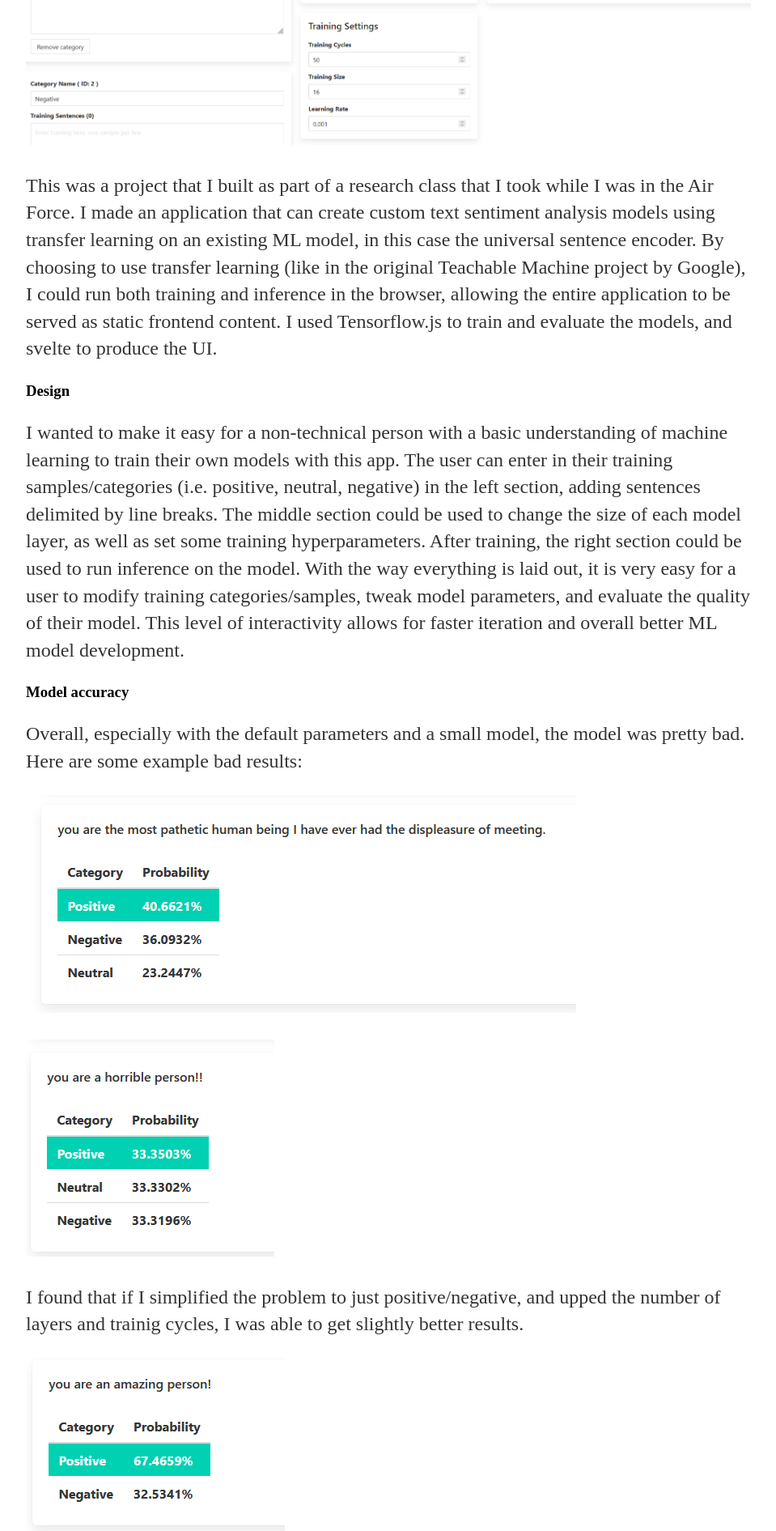
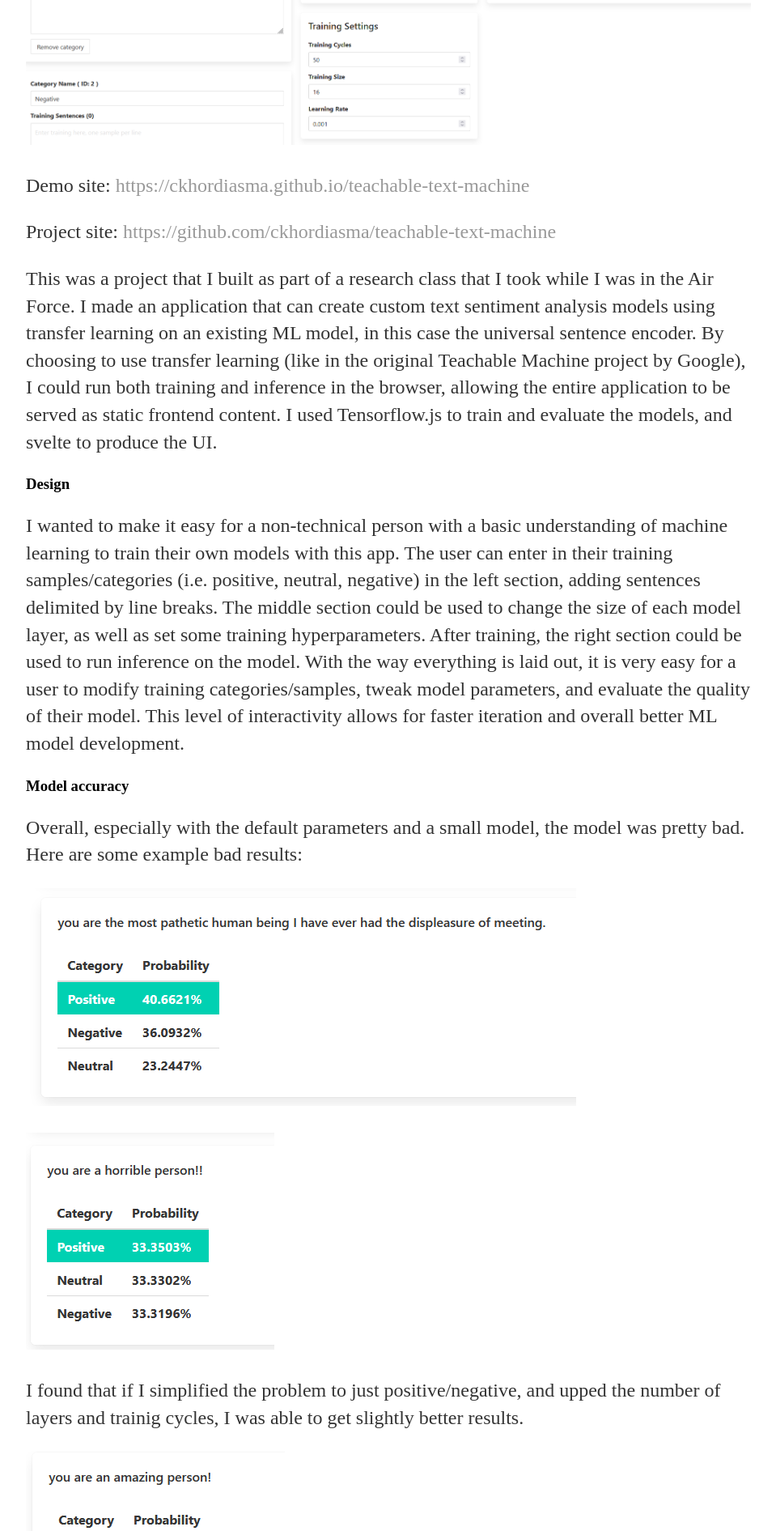
Before and after one commit to ckhordiasma/xoid, a Jekyll site: the page built from _projects/teachable_text_machine.md, in a window 1280 px wide. Shown: the part 454-2345 px from the top of the page at 81% size, without its empty margins (160-1119 px from the left). Built offline with Jekyll 4.4.1, drawn with Linux system fonts in a browser that asks for light colours.

Commit message:
changed css to make images 100% max. added image to resume pipeline project

```diff
--- a/_projects/teachable_text_machine.md
+++ b/_projects/teachable_text_machine.md
@@ -4,7 +4,12 @@
 date: 2021-04-01
 ---
 
-<a href="https://ckhordiasma.github.io/teachable-text-machine"><img src="/media/teachable-text-machine/ui.png" alt="image of ui" style="width:100%" /></a>
+
+![image of ui](/media/teachable-text-machine/ui.png)
+
+Demo site: <https://ckhordiasma.github.io/teachable-text-machine>
+
+Project site: <https://github.com/ckhordiasma/teachable-text-machine>
 
 This was a project that I built as part of a research class that I took while I was in the Air Force. I made an application that can create custom text sentiment analysis models using transfer learning on an existing ML model, in this case the universal sentence encoder. By choosing to use transfer learning (like in the original Teachable Machine project by Google), I could run both training and inference in the browser, allowing the entire application to be served as static frontend content. I used Tensorflow.js to train and evaluate the models, and svelte to produce the UI.
 
--- a/css/main.css
+++ b/css/main.css
@@ -58,3 +58,6 @@
 .highlighter-rouge pre code {
     white-space: pre;
 }
+img {
+    max-width: 100%;
+}
```
Also changed, not shown: _projects/resume_buld_pipeline.md (+3 -1 lines), media/resume-pipeline/pipeline.png (added).
